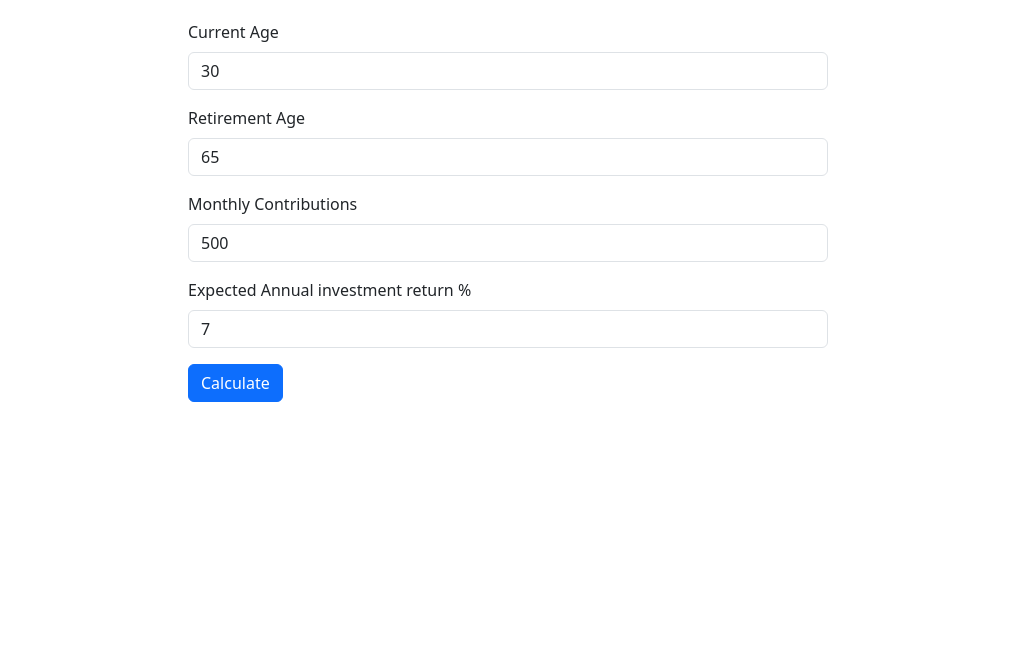
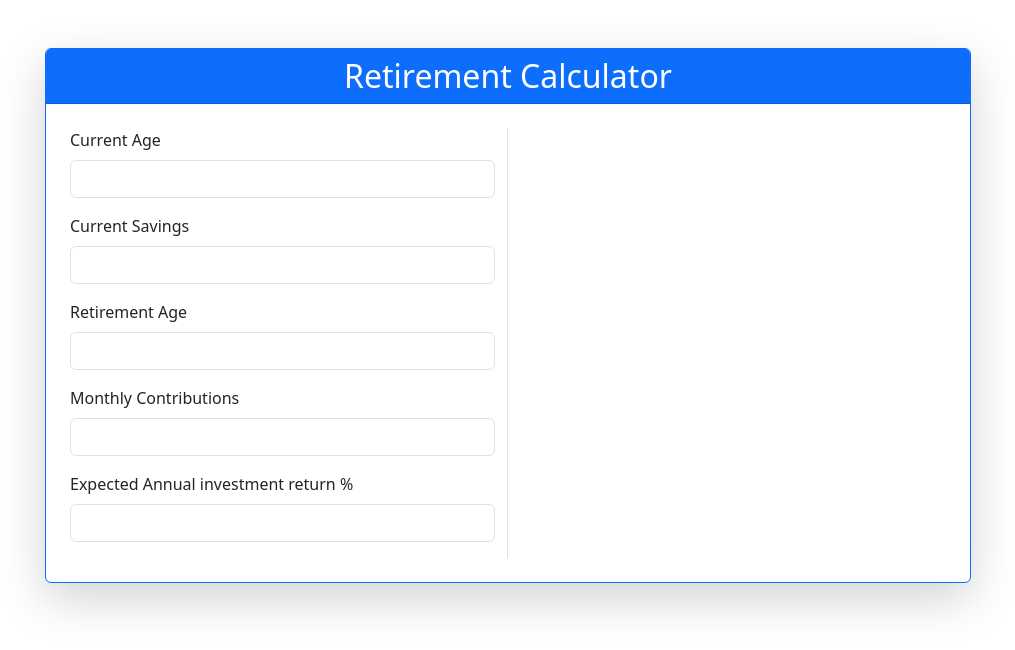
Before and after one commit to Ty2025/retirement-calculator, a React (Vite) app: page / in a window 1280 px wide. Shown: the top 650 px of the page, without its empty margins (132-1147 px from the left). Built offline with nearby package versions, Linux system fonts and the light colour scheme.

Commit message:
add graph, add error message, remove button for dynamic calc

```diff
--- a/package.json
+++ b/package.json
@@ -11,7 +11,9 @@
   },
   "dependencies": {
     "bootstrap": "^5.3.7",
+    "chart.js": "^4.5.0",
     "react": "^19.1.0",
+    "react-chartjs-2": "^5.3.0",
     "react-dom": "^19.1.0"
   },
   "devDependencies": {
--- a/src/App.tsx
+++ b/src/App.tsx
@@ -1,27 +1,80 @@
-import { useState } from "react";
+import { useState, useEffect } from "react";
 import InputField from "./components/inputField";
+import { Line } from 'react-chartjs-2';
+import 'bootstrap/dist/css/bootstrap.min.css';
+import {
+  Chart as ChartJS,
+  CategoryScale,
+  LinearScale,
+  PointElement,
+  LineElement,
+  Title,
+  Tooltip,
+  Legend,
+} from 'chart.js';
+
+ChartJS.register(CategoryScale, LinearScale, PointElement, LineElement, Title, Tooltip, Legend);
 
 function App() {
-  const [currentAge, setCurrentAge] = useState(30);
-  const [retirementAge, setRetirementAge] = useState(65);
-  const [monthlyContributions, setMonthlyContributions] = useState(500);
-  const [annualReturn, setAnnualReturn] = useState(7);
+  const [currentAge, setCurrentAge] = useState("");
+  const [retirementAge, setRetirementAge] = useState("");
+  const [currentSavings, setCurrentSavings] = useState("");
+  const [monthlyContributions, setMonthlyContributions] = useState("");
+  const [annualReturn, setAnnualReturn] = useState("");
   const [result, setResult] = useState<number | null>(null);
+  const [growthData, setGrowthData] = useState<number[]>([]);
+  const [ageError, setAgeError] = useState<string>("");
 
-  const handleSubmit = (e: React.FormEvent) => {
-    e.preventDefault();
-    // Calculation logic: future value of a series formula
-    const years = retirementAge - currentAge;
+
+  useEffect(() => {
+    // Convert to numbers for calculation
+    const curAge = Number(currentAge);
+    const retAge = Number(retirementAge);
+    const curSavings = Number(currentSavings);
+    const contrib = Number(monthlyContributions);
+    const annReturn = Number(annualReturn);
+    const years = retAge - curAge;
+    if (retAge && curAge && retAge <= curAge) {
+      setAgeError("Retiring before you were born? Time travel isn't supported yet! 🚀");
+    } else {
+      setAgeError("");
+    }
+    if (
+      !currentAge || !retirementAge || !monthlyContributions || !annualReturn || !currentSavings ||
+      years <= 0 || contrib < 0 || annReturn < 0 || curSavings < 0
+    ) {
+      setResult(null);
+      setGrowthData([]);
+      return;
+    }
     const months = years * 12;
-    const monthlyRate = annualReturn / 100 / 12;
-    // FV = P * [((1 + r)^n - 1) / r]
-    const fv = monthlyContributions * ((Math.pow(1 + monthlyRate, months) - 1) / monthlyRate);
+    const monthlyRate = annReturn / 100 / 12;
+    // FV = P * [((1 + r)^n - 1) / r] + PV * (1 + r)^n
+    const fv = contrib * ((Math.pow(1 + monthlyRate, months) - 1) / monthlyRate) + curSavings * Math.pow(1 + monthlyRate, months);
     setResult(fv);
-  };
+
+    // Calculate yearly growth
+    let balances: number[] = [];
+    for (let y = 1; y <= years; y++) {
+      let monthsThisYear = y * 12;
+      let yearBalance = contrib * ((Math.pow(1 + monthlyRate, monthsThisYear) - 1) / monthlyRate) + curSavings * Math.pow(1 + monthlyRate, monthsThisYear);
+      balances.push(yearBalance);
+    }
+    setGrowthData(balances);
+  }, [currentAge, retirementAge, currentSavings, monthlyContributions, annualReturn]);
 
   return (
-    <>
-      <form style={{ width: '50%', margin: 'auto', paddingTop: '20px' }} onSubmit={handleSubmit}>
+    <div className="container py-5">
+      <div className="row justify-content-center">
+        <div className="col-lg-10">
+          <div className="card shadow-lg border-primary mb-4">
+            <div className="card-header bg-primary text-white text-center">
+              <h2 className="mb-0">Retirement Calculator</h2>
+            </div>
+            <div className="card-body p-4">
+              <div className="row">
+                <div className="col-md-6 border-end mb-4 mb-md-0">
+                  <form onSubmit={e => e.preventDefault()}>
                     <InputField
                       label="Current Age"
                       type="number"
@@ -31,8 +84,24 @@ function App() {
                       inputMode="numeric"
                       pattern="[0-9]*"
                       onChange={e => {
-            const digits = e.target.value.replace(/\D/g, "");
-            setCurrentAge(digits === '' ? 0 : Number(digits));
+                        let val = e.target.value.replace(/\D/g, "");
+                        // Remove leading zeros
+                        if (val.length > 1 && val.startsWith("0")) val = val.replace(/^0+/, "");
+                        setCurrentAge(val);
+                      }}
+                    />
+                    <InputField
+                      label="Current Savings"
+                      type="number"
+                      id="currentSavings"
+                      value={currentSavings}
+                      min={0}
+                      inputMode="numeric"
+                      pattern="[0-9]*"
+                      onChange={e => {
+                        let val = e.target.value.replace(/\D/g, "");
+                        if (val.length > 1 && val.startsWith("0")) val = val.replace(/^0+/, "");
+                        setCurrentSavings(val);
                       }}
                     />
                     <InputField
@@ -44,8 +113,9 @@ function App() {
                       inputMode="numeric"
                       pattern="[0-9]*"
                       onChange={e => {
-            const digits = e.target.value.replace(/\D/g, "");
-            setRetirementAge(digits === '' ? 0 : Number(digits));
+                        let val = e.target.value.replace(/\D/g, "");
+                        if (val.length > 1 && val.startsWith("0")) val = val.replace(/^0+/, "");
+                        setRetirementAge(val);
                       }}
                     />
                     <InputField
@@ -57,31 +127,92 @@ function App() {
                       inputMode="numeric"
                       pattern="[0-9]*"
                       onChange={e => {
-            const digits = e.target.value.replace(/\D/g, "");
-            setMonthlyContributions(digits === '' ? 0 : Number(digits));
+                        let val = e.target.value.replace(/\D/g, "");
+                        if (val.length > 1 && val.startsWith("0")) val = val.replace(/^0+/, "");
+                        setMonthlyContributions(val);
                       }}
                     />
                     <InputField
                       label="Expected Annual investment return %"
-          type="number"
+                      type="text"
                       id="annualReturn"
                       value={annualReturn}
                       min={0}
-          inputMode="numeric"
-          pattern="[0-9]*"
+                      inputMode="decimal"
+                      pattern="^\d*\.?\d*$"
                       onChange={e => {
-            const digits = e.target.value.replace(/\D/g, "");
-            setAnnualReturn(digits === '' ? 0 : Number(digits));
+                        let val = e.target.value.replace(/[^\d.]/g, "");
+                        // Only allow one decimal point
+                        val = val.replace(/(\..*)\./g, '$1');
+                        // Remove leading zeros unless before decimal
+                        if (val.length > 1 && val.startsWith("0") && val[1] !== ".") val = val.replace(/^0+/, "");
+                        setAnnualReturn(val);
                       }}
                     />
-        <button type="submit" className="btn btn-primary">Calculate</button>
                   </form>
-      {result !== null && (
-        <div style={{ width: '50%', margin: 'auto', paddingTop: '20px' }}>
-          <h4>Estimated Retirement Savings: R{result.toLocaleString(undefined, { maximumFractionDigits: 0 })}</h4>
+                </div>
+                <div className="col-md-6 d-flex flex-column justify-content-center">
+                  {ageError && (
+                    <div className="alert alert-danger text-center" role="alert">
+                      <h5 className="mb-0">{ageError}</h5>
                     </div>
                   )}
-    </>
+                  {!ageError && result !== null && (
+                    <div>
+                      <div className="alert alert-success text-center" role="alert">
+                        <h4 className="mb-0">Estimated Retirement Savings: <span className="fw-bold">R{result.toLocaleString(undefined, { maximumFractionDigits: 0 })}</span></h4>
+                      </div>
+                      {growthData.length > 0 && (
+                        <div className="bg-white p-3 rounded shadow-sm mt-4">
+                          <Line
+                            data={{
+                              labels: Array.from({ length: growthData.length }, (_, i) => {
+                                const baseAge = Number(currentAge) || 0;
+                                return `${baseAge + i + 1}`;
+                              }),
+                              datasets: [
+                                {
+                                  label: 'Projected Balance',
+                                  data: growthData,
+                                  borderColor: 'rgba(54, 162, 235, 1)',
+                                  backgroundColor: 'rgba(54, 162, 235, 0.2)',
+                                  fill: true,
+                                  tension: 0.2,
+                                },
+                              ],
+                            }}
+                            options={{
+                              responsive: true,
+                              plugins: {
+                                legend: { display: false },
+                                title: { display: true, text: 'Retirement Savings Growth Over Time' },
+                              },
+                              scales: {
+                                y: {
+                                  beginAtZero: true,
+                                  ticks: {
+                                    callback: function(value) {
+                                      return 'R' + Number(value).toLocaleString();
+                                    }
+                                  }
+                                },
+                                x: {
+                                  title: { display: true, text: 'Age' }
+                                }
+                              }
+                            }}
+                          />
+                        </div>
+                      )}
+                    </div>
+                  )}
+                </div>
+              </div>
+            </div>
+          </div>
+        </div>
+      </div>
+    </div>
   );
 }
 
```
Also changed, not shown: 1 other file (tests, documents, lock files or other folders). Lines whose indentation alone changed are shown as unchanged.
